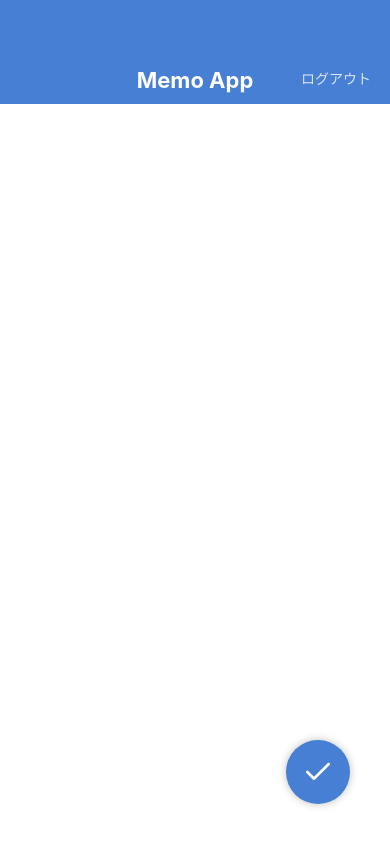
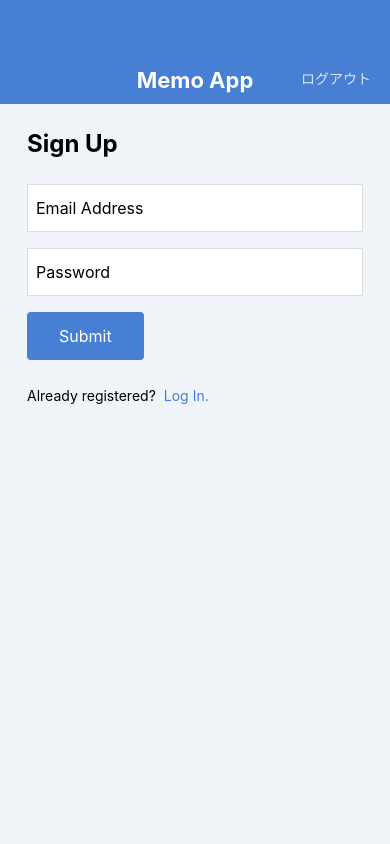
Before and after one commit to aristkun2sei/MemoApp2, a React Native app: screen / in a window 390 px wide. Built offline with nearby package versions, Linux system fonts and the light colour scheme.

Commit message:
Create LogInScreen and SignUpScreen

```diff
--- a/App.jsx
+++ b/App.jsx
@@ -3,10 +3,12 @@ import { StatusBar } from 'expo-status-bar';
 //import MemoListScreen from './src/screens/MemoListScreen';
 //import MemoDetailScreen from './src/screens/MemoDetailScreen';
 //import MemoEditScreen from './src/screens/MemoEditScreen';
-import MemoCreateScreen from './src/screens/MemoCreateScreen';
+//import MemoCreateScreen from './src/screens/MemoCreateScreen';
+//import LogInScreen from './src/screens/LogInScreen';
+import SignUpScreen from './src/screens/SignUpScreen';
 
 export default function App() {
   return (
-    <MemoCreateScreen />
+    <SignUpScreen />
   );
 }
--- /dev/null
+++ b/src/components/Button.jsx
@@ -0,0 +1,33 @@
+import { string } from 'prop-types';
+import React from 'react';
+import { View, Text, StyleSheet, } from 'react-native';
+
+export default function Button(props){
+    const { label } = props;
+    return(
+        <View style={styles.buttonContainer}>
+            <Text style={styles.buttonLabel}>{label}</Text>
+        </View>
+    );
+}
+
+Button.propTypes={
+    label: string.isRequired,
+};
+
+
+const styles =StyleSheet.create({
+    buttonContainer: {
+        backgroundColor: '#467FD3',
+        borderRadius: 4,
+        alignSelf: 'flex-start',
+        marginBottom: 24,
+    },
+    buttonLabel: {
+        fontSize: 16,
+        lineHeight: 32,
+        paddingVertical: 8,
+        paddingHorizontal: 32,
+        color: '#ffffff',
+    },
+});
--- /dev/null
+++ b/src/screens/LogInScreen.jsx
@@ -0,0 +1,65 @@
+import React from 'react';
+import {
+    View, Text, StyleSheet, TextInput,
+} from 'react-native';
+
+import AppBar from '../components/AppBar';
+import Button from '../components/Button';
+
+export default function LogInScreen(){
+    return (
+        <View style={styles.container}>
+            <AppBar />
+            <View style={styles.inner}>
+                <Text style={styles.title}>Log In</Text>
+                <TextInput style={styles.input} value='Email Address' />
+                <TextInput style={styles.input} value='Password' />
+                <Button label = 'Submit' />
+                <View style={styles.footer}>
+                    <Text style={styles.footerText}>Not registered?</Text>
+                    <Text style={styles.footerLink}>Sign up here!</Text>
+                </View>
+            </View>
+        </View>
+    );
+}
+
+const styles = StyleSheet.create({
+    container: {
+        flex : 1,
+        backgroundColor: '#f0f4f8',
+    },
+    inner: {
+        paddingHorizontal: 27,
+        paddingVertical: 24,
+    },
+    title: {
+        fontSize: 24,
+        lineHeight: 32,
+        fontWeight: 'bold',
+        marginBottom: 24,
+    },
+    input: {
+        fontSize: 16,
+        height: 48,
+        backgroundColor: '#ffffff',
+        borderColor: '#dddddd',
+        borderWidth: 1,
+        paddingHorizontal: 8,
+        marginBottom: 16,
+    },
+    footerText: {
+        fontSize: 14,
+        lineHeight: 24,
+        marginRight: 8,
+    },
+    footerLink: {
+        fontSize: 14,
+        lineHeight: 24,
+        color: '#467FD3',
+    },
+    footer: {
+        flexDirection: 'row',
+    },
+
+});
--- /dev/null
+++ b/src/screens/SignUpScreen.jsx
@@ -0,0 +1,65 @@
+import React from 'react';
+import {
+    View, Text, StyleSheet, TextInput,
+} from 'react-native';
+
+import AppBar from '../components/AppBar';
+import Button from '../components/Button';
+
+export default function SignUpScreen(){
+    return (
+        <View style={styles.container}>
+            <AppBar />
+            <View style={styles.inner}>
+                <Text style={styles.title}>Sign Up</Text>
+                <TextInput style={styles.input} value='Email Address' />
+                <TextInput style={styles.input} value='Password' />
+                <Button label = 'Submit' />
+                <View style={styles.footer}>
+                    <Text style={styles.footerText}>Already registered?</Text>
+                    <Text style={styles.footerLink}>Log In.</Text>
+                </View>
+            </View>
+        </View>
+    );
+}
+
+const styles = StyleSheet.create({
+    container: {
+        flex : 1,
+        backgroundColor: '#f0f4f8',
+    },
+    inner: {
+        paddingHorizontal: 27,
+        paddingVertical: 24,
+    },
+    title: {
+        fontSize: 24,
+        lineHeight: 32,
+        fontWeight: 'bold',
+        marginBottom: 24,
+    },
+    input: {
+        fontSize: 16,
+        height: 48,
+        backgroundColor: '#ffffff',
+        borderColor: '#dddddd',
+        borderWidth: 1,
+        paddingHorizontal: 8,
+        marginBottom: 16,
+    },
+    footerText: {
+        fontSize: 14,
+        lineHeight: 24,
+        marginRight: 8,
+    },
+    footerLink: {
+        fontSize: 14,
+        lineHeight: 24,
+        color: '#467FD3',
+    },
+    footer: {
+        flexDirection: 'row',
+    },
+
+});
```
